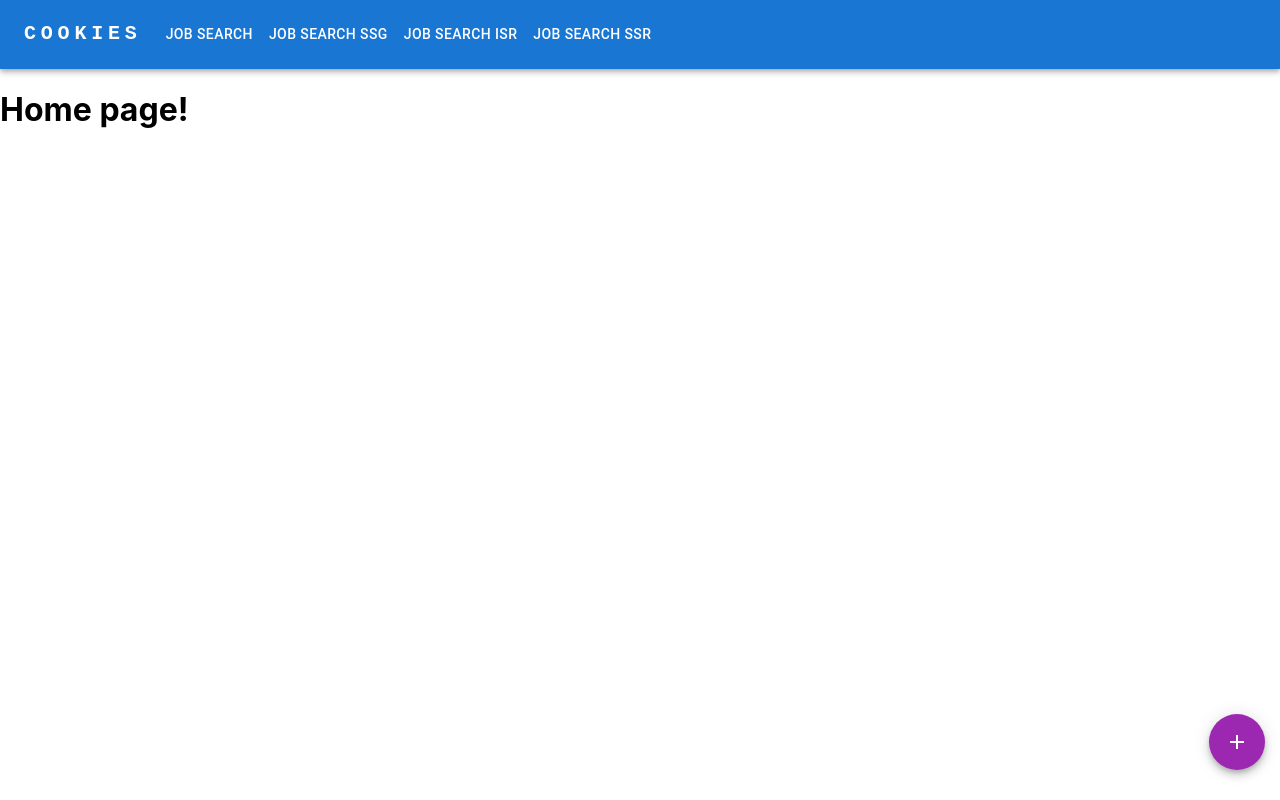
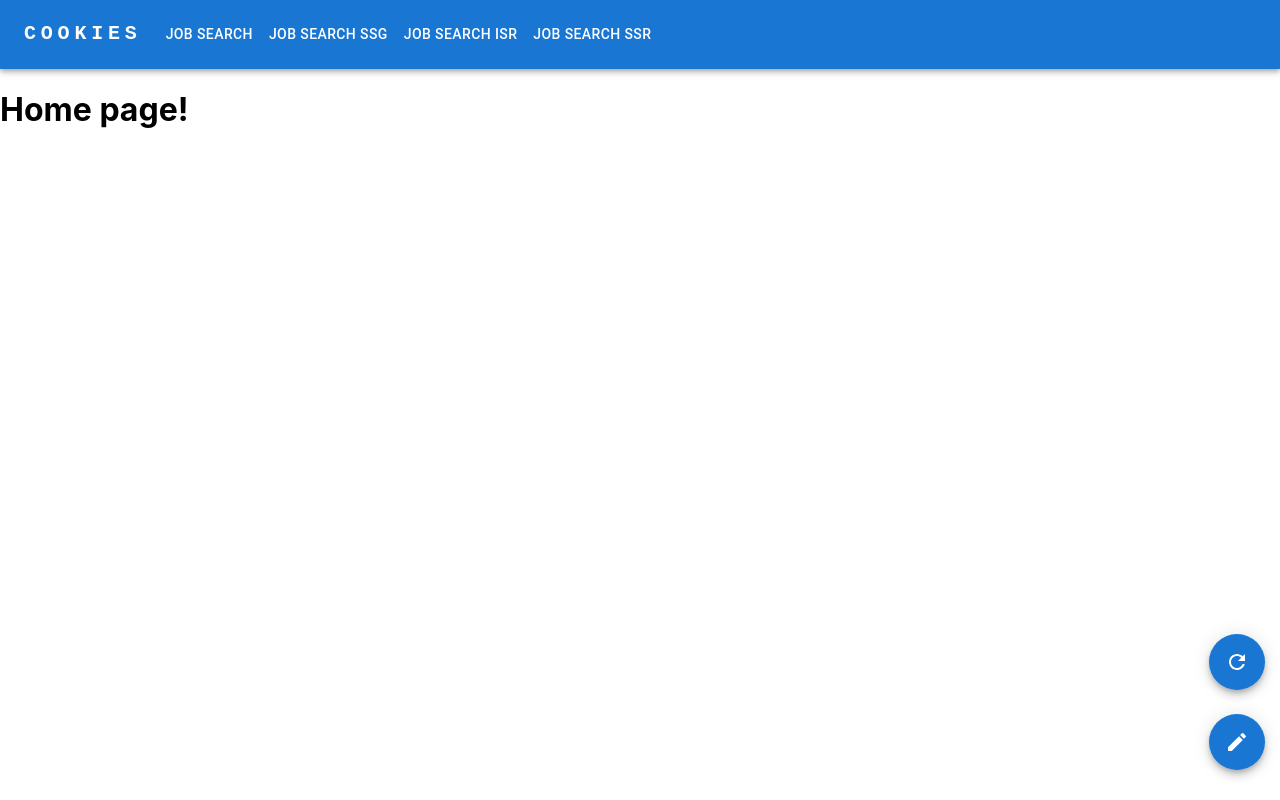
Before and after one commit to flyingshoe/nextjs13, a Next.js app: page / in a window 1280 px wide. Built offline with nearby package versions, Linux system fonts and the light colour scheme.

Commit message:
feat: dynamically show FabGroup expand icon depending on screen size

```diff
--- a/components/jobSearch/FabContainer.js
+++ b/components/jobSearch/FabContainer.js
@@ -1,18 +1,45 @@
 import { Fab } from "@mui/material";
-import { useRef, useState } from "react";
+import { useEffect, useRef, useState } from "react";
 import { Box, Grow } from "@mui/material";
 import AddIcon from "@mui/icons-material/Add";
 import { CSSTransition } from "react-transition-group";
+import { useTheme } from "@mui/material/styles";
+import useMediaQuery from "@mui/material/useMediaQuery";
 
 export default function FabContainer({ children, ...props }) {
   const [isOpen, setIsOpen] = useState(false);
   const isGrp = Array.isArray(children);
   const nodeRef = useRef(null);
+  const theme = useTheme();
+  const bigScreen = useMediaQuery(theme.breakpoints.up("md"));
 
   const toggleFab = () => {
     setIsOpen(!isOpen);
   };
 
+  // Screen is MD and up
+  if (bigScreen) {
+    return (
+      <Box
+        sx={{
+          position: "fixed",
+          bottom: 30,
+          right: 15,
+          display: "flex",
+          flexDirection: "column",
+          gap: 3,
+        }}
+      >
+        {children.map((child, index) => (
+          <Fab key={index} color="primary">
+            {child}
+          </Fab>
+        ))}
+      </Box>
+    );
+  }
+
+  // Mobile devices (xs,sm)
   return (
     <Box
       sx={{
@@ -30,7 +57,7 @@ export default function FabContainer({ children, ...props }) {
       ) : (
         <>
           {/* FAB Group */}
-          <Grow in={isOpen} timeout={300} style={{ transformOrigin: "bottom" }}>
+          <Grow in={isOpen} timeout={400} style={{ transformOrigin: "bottom" }}>
             <Box
               sx={{
                 display: "flex",
```
Also changed, not shown: 1 other file (tests, documents, lock files or other folders).
